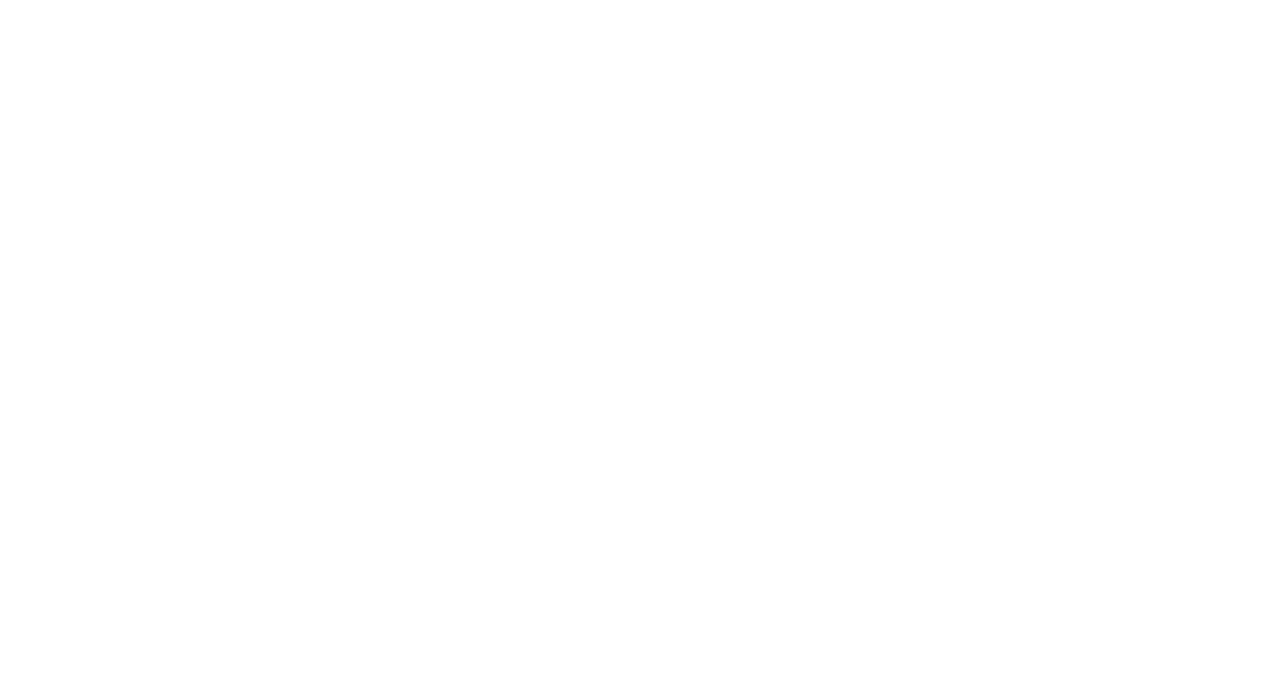
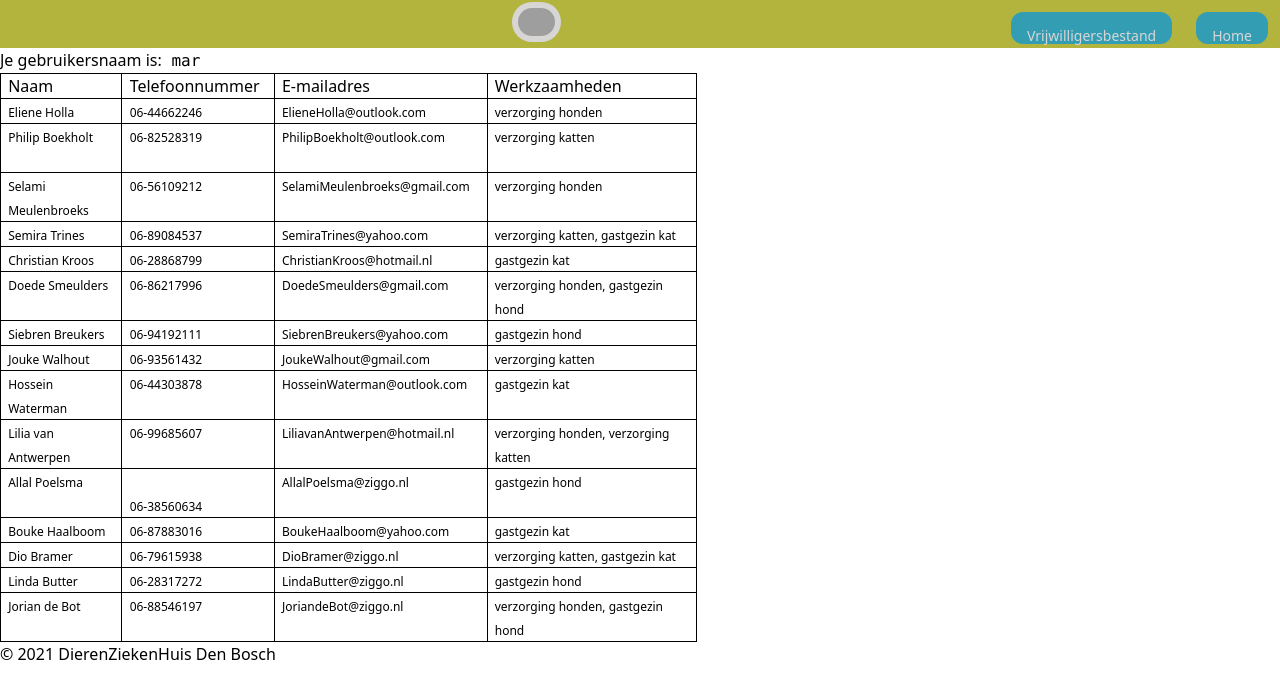
Before and after one commit to strawmelonjuice/praktijkopdracht-t4, a PHP site: page /inside/index.php in a window 1280 px wide. Before the commit the part shown is empty. Shown: the top 699 px of the page. Run offline with PHP 8.4, Linux system fonts and the light colour scheme; the visitor is signed in with stand-in values (Sample User, id 1); style sheets or scripts are compiled from the project's sources; grey boxes are pictures that could not be loaded.

Commit message:
kinda finalise

```diff
--- a/assets/base.css
+++ b/assets/base.css
@@ -1,3 +1,8 @@
 @tailwind base;
 @tailwind components;
 @tailwind utilities;
+
+.current {
+    padding: 13.5px 15.5px;
+    border: white 1px solid;
+}
--- a/include/config.php
+++ b/include/config.php
@@ -3,8 +3,5 @@
 // Hardcoded because this is just a demonstration project.
 
 const config = [
-    "accounts" => [
-        ["user", "pass", 0],
-        ["user", "word", 1],
-    ]
+    "accounts" => [["vrijwilliger", "I3d3rd13rt3lt", 0], ["mar", "ram", 1]],
 ];
--- /dev/null
+++ b/include/functions/templates.php
@@ -0,0 +1,55 @@
+<?php
+function headerTemplate($title, $scripts = [])
+{
+    ?>
+  <!doctype html>
+  <html lang="en">
+  <head>
+      <meta charset="UTF-8" />
+      <meta name="viewport" content="width=device-width, initial-scale=1.0" />
+      <link href="/styles.css" rel="stylesheet" />
+      <title><?php echo $title; ?>&ensp;&ndash;&ensp;DierenZiekenHuis Den Bosch</title>
+      <?php foreach ($scripts as $script) {
+          echo "<script src='$script'></script>";
+      } ?>
+</head>
+<body>
+  <nav class="top-0 overflow-hidden m-0 h-12 bg-dthb-1">
+		  <!--<span id="side-menu-opener">☰</span>-->
+		  <img src="https://dierentehuisdenbosch.nl/wp-content/themes/_s-master/img/logo-liggend.svg"
+			class="bg-dthb-2 p-[6px] top-0 max-w-[10vw] absolute left-[40vw] right-[40vw] h-10 mt-[2px] rounded-l-full rounded-r-full" />
+	  	<?php navLink(name: "Home", url: "/"); ?>
+	  	<?php navLink(name: "Vrijwilligersbestand", url: "/inside"); ?>
+	  </nav>
+
+			<!-- <nav id="side-nav">
+					<span id="side-menu-closer"><button>&times;</button></span>
+								<a href="./Pages/toekomst.html">Onze toekomstvisie</a>
+
+					<a href="">Afstand doen van uw huisdier</a>
+					<a href="">Wordt een vrijwilliger</a>
+				</nav> -->
+<?php
+}
+
+function footerTemplate()
+{
+    echo <<<EOT
+<footer>
+    <p>&copy; 2021 DierenZiekenHuis Den Bosch</p>
+</footer>
+</body>
+</html>
+
+EOT;
+}
+
+function navLink($name, $url)
+{
+    $current = "";
+    if ($url === $_SERVER["REQUEST_URI"]) {
+        $current = "current";
+    }
+    ?>
+<a href="<?php echo $url; ?>" class="hover:bg-dthb-2 hover:text-black m-3 float-right text-dthb-2 bg-dthb-3 text-center justify-center text-sm align-middle py-3.5 px-4 rounded-xl p-0 h-8 <?php echo $current; ?>" ><?php echo $name; ?></a><?php
+}
--- a/include/functions/users.php
+++ b/include/functions/users.php
@@ -1,6 +1,6 @@
 <?php
 
-require_once $_SERVER['DOCUMENT_ROOT']. "../include/config.php";
+require_once $_SERVER["DOCUMENT_ROOT"] . "/../include/config.php";
 
 class userMan
 {
@@ -20,9 +20,10 @@ class userMan
 
     public static function EnsureUserIsLoggedIn(): void
     {
-        if (empty($_SESSION["uid"])) {
-            header('location: /login/');
-            die;
+        $loggedIn = $_SESSION["loggedIn"] && isset($_SESSION["uid"]);
+        if (!$loggedIn) {
+            header("location: /login/#not_logged_in_yet");
+            die();
         } else {
             global $username;
             $username = self::GetUserByUID($_SESSION["uid"])[0];
--- a/root/index.php
+++ b/root/index.php
@@ -1,12 +1,14 @@
-<!doctype html>
-<html lang="en">
-  <head>
-    <meta charset="UTF-8" />
-    <title>Home</title>
-  </head>
+<?php
+require_once $_SERVER["DOCUMENT_ROOT"] . "/../include/functions/templates.php";
+headerTemplate("Home");
+?>
 
-  <body>
+	<main>
+		<section id="banner">
+            <h1 class="text-xl underline">Welkom bij Dierenasiel Den Bosch</h1>
+            <p>Wij zijn een dierenasiel in Den Bosch en wij helpen dieren in nood. Wij zijn een non-profit organisatie en wij zijn afhankelijk van donaties en vrijwilligers
+                </p>
 
-
-  </body>
-</html>
+	</main>
+<?php footerTemplate();
+?>
--- /dev/null
+++ b/root/inside/index.php
@@ -0,0 +1,258 @@
+<?php
+require_once $_SERVER["DOCUMENT_ROOT"] . "/../include/functions/users.php";
+require_once $_SERVER["DOCUMENT_ROOT"] . "/../include/functions/templates.php";
+
+$userManagement = new userMan();
+$userManagement->EnsureUserIsLoggedIn();
+headerTemplate("Vrijwilligersbestand");
+?>
+<main>
+<h1>Je gebruikersnaam is:<code>
+    <?php
+    global $username;
+    echo $username;
+    ?></code>
+</h1>
+<div>
+    <table width="697" cellpadding="7" cellspacing="0">
+	<col width="116"/>
+	<col width="122"/>
+	<col width="201"/>
+	<col width="200"/>
+	<tr valign="top">
+		<td width="116" style="border: 1px solid #000000; padding: 0cm 0.19cm"><p lang="nl-NL" align="left" style="orphans: 2; widows: 2">
+			Naam</p>
+		</td>
+		<td width="122" style="border: 1px solid #000000; padding: 0cm 0.19cm"><p lang="nl-NL" align="left" style="orphans: 2; widows: 2">
+			Telefoonnummer</p>
+		</td>
+		<td width="201" style="border: 1px solid #000000; padding: 0cm 0.19cm"><p lang="nl-NL" align="left" style="orphans: 2; widows: 2">
+			E-mailadres</p>
+		</td>
+		<td width="200" style="border: 1px solid #000000; padding: 0cm 0.19cm"><p lang="nl-NL" align="left" style="orphans: 2; widows: 2">
+			Werkzaamheden</p>
+		</td>
+	</tr>
+	<tr valign="top">
+		<td width="116" style="border: 1px solid #000000; padding: 0cm 0.19cm"><p lang="nl-NL" align="left" style="orphans: 2; widows: 2">
+			<font size="2" style="font-size: 9pt">Eliene Holla</font></p>
+		</td>
+		<td width="122" style="border: 1px solid #000000; padding: 0cm 0.19cm"><p lang="nl-NL" align="left" style="orphans: 2; widows: 2">
+			<font size="2" style="font-size: 9pt">06-44662246</font></p>
+		</td>
+		<td width="201" style="border: 1px solid #000000; padding: 0cm 0.19cm"><p lang="nl-NL" align="left" style="orphans: 2; widows: 2">
+			<font size="2" style="font-size: 9pt">ElieneHolla@outlook.com</font></p>
+		</td>
+		<td width="200" style="border: 1px solid #000000; padding: 0cm 0.19cm"><p lang="nl-NL" align="left" style="orphans: 2; widows: 2">
+			<font size="2" style="font-size: 9pt">verzorging honden</font></p>
+		</td>
+	</tr>
+	<tr valign="top">
+		<td width="116" style="border: 1px solid #000000; padding: 0cm 0.19cm"><p lang="nl-NL" align="left" style="orphans: 2; widows: 2; margin-bottom: 0cm">
+			<font size="2" style="font-size: 9pt">Philip Boekholt</font></p>
+			<p lang="nl-NL" align="left" style="orphans: 2; widows: 2"><br/>
+
+			</p>
+		</td>
+		<td width="122" style="border: 1px solid #000000; padding: 0cm 0.19cm"><p lang="nl-NL" align="left" style="orphans: 2; widows: 2">
+			<font size="2" style="font-size: 9pt">06-82528319</font></p>
+		</td>
+		<td width="201" style="border: 1px solid #000000; padding: 0cm 0.19cm"><p lang="nl-NL" align="left" style="orphans: 2; widows: 2">
+			<font size="2" style="font-size: 9pt">PhilipBoekholt@outlook.com</font></p>
+		</td>
+		<td width="200" style="border: 1px solid #000000; padding: 0cm 0.19cm"><p lang="nl-NL" align="left" style="orphans: 2; widows: 2">
+			<font size="2" style="font-size: 9pt">verzorging katten</font></p>
+		</td>
+	</tr>
+	<tr valign="top">
+		<td width="116" style="border: 1px solid #000000; padding: 0cm 0.19cm"><p lang="nl-NL" align="left" style="orphans: 2; widows: 2">
+			<font size="2" style="font-size: 9pt">Selami Meulenbroeks</font></p>
+		</td>
+		<td width="122" style="border: 1px solid #000000; padding: 0cm 0.19cm"><p lang="nl-NL" align="left" style="orphans: 2; widows: 2">
+			<font size="2" style="font-size: 9pt">06-56109212</font></p>
+		</td>
+		<td width="201" style="border: 1px solid #000000; padding: 0cm 0.19cm"><p lang="nl-NL" align="left" style="orphans: 2; widows: 2">
+			<font size="2" style="font-size: 9pt">SelamiMeulenbroeks@gmail.com</font></p>
+		</td>
+		<td width="200" style="border: 1px solid #000000; padding: 0cm 0.19cm"><p lang="nl-NL" align="left" style="orphans: 2; widows: 2">
+			<font size="2" style="font-size: 9pt">verzorging honden</font></p>
+		</td>
+	</tr>
+	<tr valign="top">
+		<td width="116" style="border: 1px solid #000000; padding: 0cm 0.19cm"><p lang="nl-NL" align="left" style="orphans: 2; widows: 2">
+			<font size="2" style="font-size: 9pt">Semira Trines</font></p>
+		</td>
+		<td width="122" style="border: 1px solid #000000; padding: 0cm 0.19cm"><p lang="nl-NL" align="left" style="orphans: 2; widows: 2">
+			<font size="2" style="font-size: 9pt">06-89084537</font></p>
+		</td>
+		<td width="201" style="border: 1px solid #000000; padding: 0cm 0.19cm"><p lang="nl-NL" align="left" style="orphans: 2; widows: 2">
+			<font size="2" style="font-size: 9pt">SemiraTrines@yahoo.com</font></p>
+		</td>
+		<td width="200" style="border: 1px solid #000000; padding: 0cm 0.19cm"><p lang="nl-NL" align="left" style="orphans: 2; widows: 2">
+			<font size="2" style="font-size: 9pt">verzorging katten, gastgezin
+			kat</font></p>
+		</td>
+	</tr>
+	<tr valign="top">
+		<td width="116" style="border: 1px solid #000000; padding: 0cm 0.19cm"><p lang="nl-NL" align="left" style="orphans: 2; widows: 2">
+			<font size="2" style="font-size: 9pt">Christian Kroos</font></p>
+		</td>
+		<td width="122" style="border: 1px solid #000000; padding: 0cm 0.19cm"><p lang="nl-NL" align="left" style="orphans: 2; widows: 2">
+			<font size="2" style="font-size: 9pt">06-28868799</font></p>
+		</td>
+		<td width="201" style="border: 1px solid #000000; padding: 0cm 0.19cm"><p lang="nl-NL" align="left" style="orphans: 2; widows: 2">
+			<font size="2" style="font-size: 9pt">ChristianKroos@hotmail.nl</font></p>
+		</td>
+		<td width="200" style="border: 1px solid #000000; padding: 0cm 0.19cm"><p lang="nl-NL" align="left" style="orphans: 2; widows: 2">
+			<font size="2" style="font-size: 9pt">gastgezin kat</font></p>
+		</td>
+	</tr>
+	<tr valign="top">
+		<td width="116" style="border: 1px solid #000000; padding: 0cm 0.19cm"><p lang="nl-NL" align="left" style="orphans: 2; widows: 2">
+			<font size="2" style="font-size: 9pt">Doede Smeulders</font></p>
+		</td>
+		<td width="122" style="border: 1px solid #000000; padding: 0cm 0.19cm"><p lang="nl-NL" align="left" style="orphans: 2; widows: 2">
+			<font size="2" style="font-size: 9pt">06-86217996</font></p>
+		</td>
+		<td width="201" style="border: 1px solid #000000; padding: 0cm 0.19cm"><p lang="nl-NL" align="left" style="orphans: 2; widows: 2">
+			<font size="2" style="font-size: 9pt">DoedeSmeulders@gmail.com</font></p>
+		</td>
+		<td width="200" style="border: 1px solid #000000; padding: 0cm 0.19cm"><p lang="nl-NL" align="left" style="orphans: 2; widows: 2">
+			<font size="2" style="font-size: 9pt">verzorging honden, gastgezin
+			hond</font></p>
+		</td>
+	</tr>
+	<tr valign="top">
+		<td width="116" style="border: 1px solid #000000; padding: 0cm 0.19cm"><p lang="nl-NL" align="left" style="orphans: 2; widows: 2">
+			<font size="2" style="font-size: 9pt">Siebren Breukers</font></p>
+		</td>
+		<td width="122" style="border: 1px solid #000000; padding: 0cm 0.19cm"><p lang="nl-NL" align="left" style="orphans: 2; widows: 2">
+			<font size="2" style="font-size: 9pt">06-94192111</font></p>
+		</td>
+		<td width="201" style="border: 1px solid #000000; padding: 0cm 0.19cm"><p lang="nl-NL" align="left" style="orphans: 2; widows: 2">
+			<font size="2" style="font-size: 9pt">SiebrenBreukers@yahoo.com</font></p>
+		</td>
+		<td width="200" style="border: 1px solid #000000; padding: 0cm 0.19cm"><p lang="nl-NL" align="left" style="orphans: 2; widows: 2">
+			<font size="2" style="font-size: 9pt">gastgezin hond</font></p>
+		</td>
+	</tr>
+	<tr valign="top">
+		<td width="116" style="border: 1px solid #000000; padding: 0cm 0.19cm"><p lang="nl-NL" align="left" style="orphans: 2; widows: 2">
+			<font size="2" style="font-size: 9pt">Jouke Walhout</font></p>
+		</td>
+		<td width="122" style="border: 1px solid #000000; padding: 0cm 0.19cm"><p lang="nl-NL" align="left" style="orphans: 2; widows: 2">
+			<font size="2" style="font-size: 9pt">06-93561432</font></p>
+		</td>
+		<td width="201" style="border: 1px solid #000000; padding: 0cm 0.19cm"><p lang="nl-NL" align="left" style="orphans: 2; widows: 2">
+			<font size="2" style="font-size: 9pt">JoukeWalhout@gmail.com</font></p>
+		</td>
+		<td width="200" style="border: 1px solid #000000; padding: 0cm 0.19cm"><p lang="nl-NL" align="left" style="orphans: 2; widows: 2">
+			<font size="2" style="font-size: 9pt">verzorging katten</font></p>
+		</td>
+	</tr>
+	<tr valign="top">
+		<td width="116" style="border: 1px solid #000000; padding: 0cm 0.19cm"><p lang="nl-NL" align="left" style="orphans: 2; widows: 2">
+			<font size="2" style="font-size: 9pt">Hossein Waterman</font></p>
+		</td>
+		<td width="122" style="border: 1px solid #000000; padding: 0cm 0.19cm"><p lang="nl-NL" align="left" style="orphans: 2; widows: 2">
+			<font size="2" style="font-size: 9pt">06-44303878</font></p>
+		</td>
+		<td width="201" style="border: 1px solid #000000; padding: 0cm 0.19cm"><p lang="nl-NL" align="left" style="orphans: 2; widows: 2">
+			<font size="2" style="font-size: 9pt">HosseinWaterman@outlook.com</font></p>
+		</td>
+		<td width="200" style="border: 1px solid #000000; padding: 0cm 0.19cm"><p lang="nl-NL" align="left" style="orphans: 2; widows: 2">
+			<font size="2" style="font-size: 9pt">gastgezin kat</font></p>
+		</td>
+	</tr>
+	<tr valign="top">
+		<td width="116" style="border: 1px solid #000000; padding: 0cm 0.19cm"><p lang="nl-NL" align="left" style="orphans: 2; widows: 2">
+			<font size="2" style="font-size: 9pt">Lilia van Antwerpen</font></p>
+		</td>
+		<td width="122" style="border: 1px solid #000000; padding: 0cm 0.19cm"><p lang="nl-NL" align="left" style="orphans: 2; widows: 2">
+			<font size="2" style="font-size: 9pt">06-99685607</font></p>
+		</td>
+		<td width="201" style="border: 1px solid #000000; padding: 0cm 0.19cm"><p lang="nl-NL" align="left" style="orphans: 2; widows: 2">
+			<font size="2" style="font-size: 9pt">LiliavanAntwerpen@hotmail.nl</font></p>
+		</td>
+		<td width="200" style="border: 1px solid #000000; padding: 0cm 0.19cm"><p lang="nl-NL" align="left" style="orphans: 2; widows: 2">
+			<font size="2" style="font-size: 9pt">verzorging honden,
+			verzorging katten</font></p>
+		</td>
+	</tr>
+	<tr valign="top">
+		<td width="116" style="border: 1px solid #000000; padding: 0cm 0.19cm"><p lang="nl-NL" align="left" style="orphans: 2; widows: 2">
+			<font size="2" style="font-size: 9pt">Allal Poelsma</font></p>
+		</td>
+		<td width="122" style="border: 1px solid #000000; padding: 0cm 0.19cm"><p lang="nl-NL" align="left" style="orphans: 2; widows: 2">
+			<font size="2" style="font-size: 9pt"><br/>
+    06-38560634</font></p>
+		</td>
+		<td width="201" style="border: 1px solid #000000; padding: 0cm 0.19cm"><p lang="nl-NL" align="left" style="orphans: 2; widows: 2">
+			<font size="2" style="font-size: 9pt">AllalPoelsma@ziggo.nl</font></p>
+		</td>
+		<td width="200" style="border: 1px solid #000000; padding: 0cm 0.19cm"><p lang="nl-NL" align="left" style="orphans: 2; widows: 2">
+			<font size="2" style="font-size: 9pt">gastgezin hond</font></p>
+		</td>
+	</tr>
+	<tr valign="top">
+		<td width="116" style="border: 1px solid #000000; padding: 0cm 0.19cm"><p lang="nl-NL" align="left" style="orphans: 2; widows: 2">
+			<font size="2" style="font-size: 9pt">Bouke Haalboom</font></p>
+		</td>
+		<td width="122" style="border: 1px solid #000000; padding: 0cm 0.19cm"><p lang="nl-NL" align="left" style="orphans: 2; widows: 2">
+			<font size="2" style="font-size: 9pt">06-87883016</font></p>
+		</td>
+		<td width="201" style="border: 1px solid #000000; padding: 0cm 0.19cm"><p lang="nl-NL" align="left" style="orphans: 2; widows: 2">
+			<font size="2" style="font-size: 9pt">BoukeHaalboom@yahoo.com</font></p>
+		</td>
+		<td width="200" style="border: 1px solid #000000; padding: 0cm 0.19cm"><p lang="nl-NL" align="left" style="orphans: 2; widows: 2">
+			<font size="2" style="font-size: 9pt">gastgezin kat</font></p>
+		</td>
+	</tr>
+	<tr valign="top">
+		<td width="116" style="border: 1px solid #000000; padding: 0cm 0.19cm"><p lang="nl-NL" align="left" style="orphans: 2; widows: 2">
+			<font size="2" style="font-size: 9pt">Dio Bramer</font></p>
+		</td>
+		<td width="122" style="border: 1px solid #000000; padding: 0cm 0.19cm"><p lang="nl-NL" align="left" style="orphans: 2; widows: 2">
+			<font size="2" style="font-size: 9pt">06-79615938</font></p>
+		</td>
+		<td width="201" style="border: 1px solid #000000; padding: 0cm 0.19cm"><p lang="nl-NL" align="left" style="orphans: 2; widows: 2">
+			<font size="2" style="font-size: 9pt">DioBramer@ziggo.nl</font></p>
+		</td>
+		<td width="200" style="border: 1px solid #000000; padding: 0cm 0.19cm"><p lang="nl-NL" align="left" style="orphans: 2; widows: 2">
+			<font size="2" style="font-size: 9pt">verzorging katten, gastgezin
+			kat</font></p>
+		</td>
+	</tr>
+	<tr valign="top">
+		<td width="116" style="border: 1px solid #000000; padding: 0cm 0.19cm"><p lang="nl-NL" align="left" style="orphans: 2; widows: 2">
+			<font size="2" style="font-size: 9pt">Linda Butter</font></p>
+		</td>
+		<td width="122" style="border: 1px solid #000000; padding: 0cm 0.19cm"><p lang="nl-NL" align="left" style="orphans: 2; widows: 2">
+			<font size="2" style="font-size: 9pt">06-28317272</font></p>
+		</td>
+		<td width="201" style="border: 1px solid #000000; padding: 0cm 0.19cm"><p lang="nl-NL" align="left" style="orphans: 2; widows: 2">
+			<font size="2" style="font-size: 9pt">LindaButter@ziggo.nl</font></p>
+		</td>
+		<td width="200" style="border: 1px solid #000000; padding: 0cm 0.19cm"><p lang="nl-NL" align="left" style="orphans: 2; widows: 2">
+			<font size="2" style="font-size: 9pt">gastgezin hond</font></p>
+		</td>
+	</tr>
+	<tr valign="top">
+		<td width="116" style="border: 1px solid #000000; padding: 0cm 0.19cm"><p lang="nl-NL" align="left" style="orphans: 2; widows: 2">
+			<font size="2" style="font-size: 9pt">Jorian de Bot</font></p>
+		</td>
+		<td width="122" style="border: 1px solid #000000; padding: 0cm 0.19cm"><p lang="nl-NL" align="left" style="orphans: 2; widows: 2">
+			<font size="2" style="font-size: 9pt">06-88546197</font></p>
+		</td>
+		<td width="201" style="border: 1px solid #000000; padding: 0cm 0.19cm"><p lang="nl-NL" align="left" style="orphans: 2; widows: 2">
+			<font size="2" style="font-size: 9pt">JoriandeBot@ziggo.nl</font></p>
+		</td>
+		<td width="200" style="border: 1px solid #000000; padding: 0cm 0.19cm"><p lang="nl-NL" align="left" style="orphans: 2; widows: 2">
+			<font size="2" style="font-size: 9pt">verzorging honden, gastgezin
+			hond</font></p>
+		</td>
+	</tr>
+    </table>
+</div>
+<?php footerTemplate();
+?>
```
Also changed, not shown: root/home/index.php (deleted, +0 -19 lines), root/login/handling.js (added, +20 -0 lines), root/login/index.php (+50 -17 lines), root/login/logic.php (+7 -6 lines), tailwind.config.js (+13 -1 lines).
